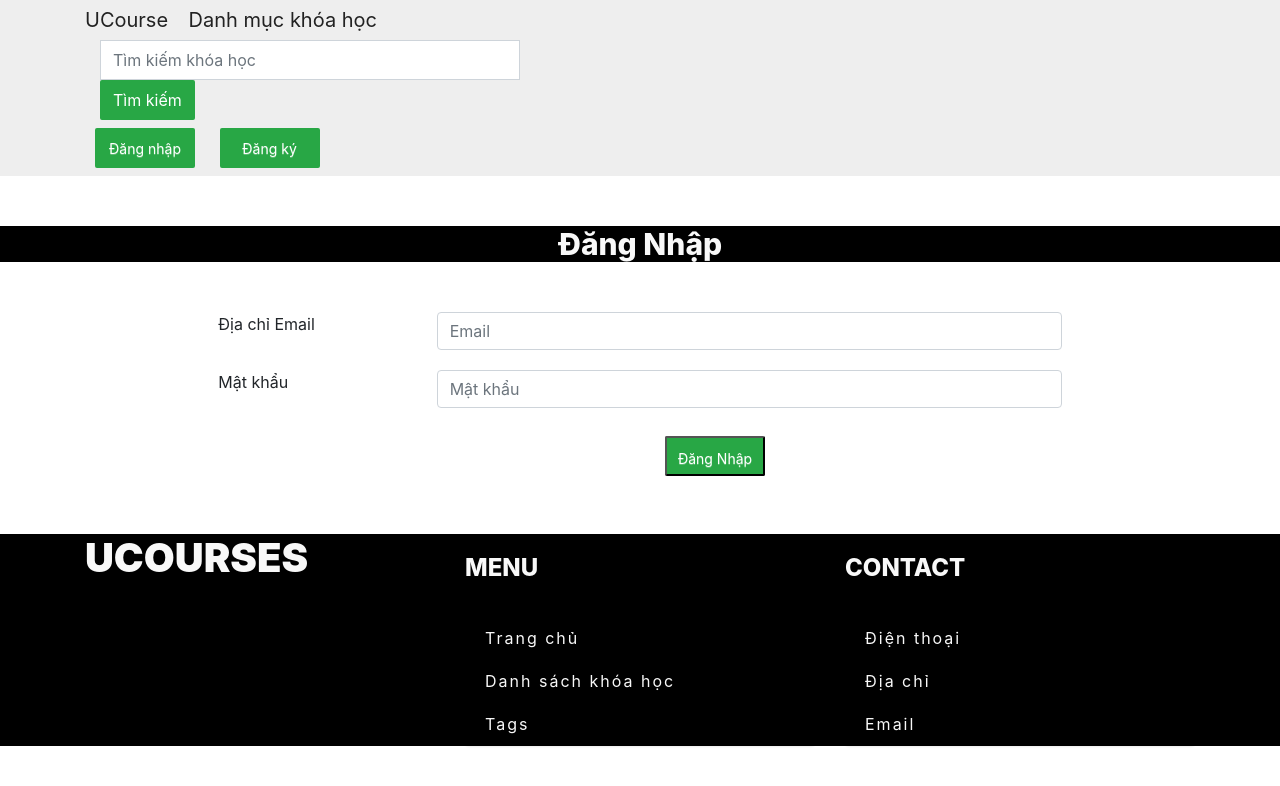
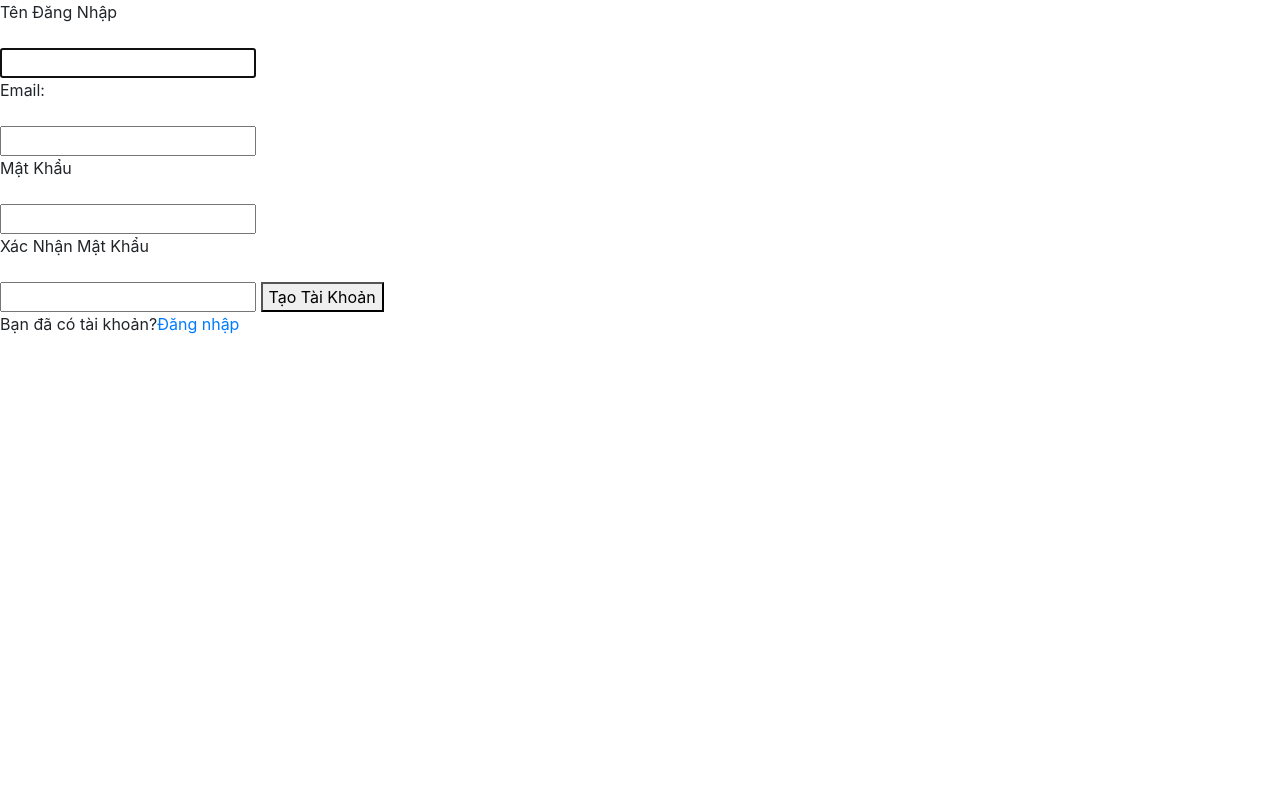
Before and after one commit to ngovietha/UCourses-Hust-20182, a Django app: template templates/login.html in a window 1280 px wide. Shown: the top 786 px of the page. Run offline with Django 3.2, Linux system fonts and the light colour scheme; the template is opened without the code that fills it, so the values that code supplies are empty; some libraries are stand-ins or nearby versions.

Commit message:
Update login.html

```diff
--- a/templates/login.html
+++ b/templates/login.html
@@ -1,200 +1,50 @@
-<!DOCTYPE html>
-<!--
-To change this license header, choose License Headers in Project Properties.
-To change this template file, choose Tools | Templates
-and open the template in the editor.
--->
-<html>
+<!doctype html>
+<!--[if lt IE 7]>      <html class="no-js lt-ie9 lt-ie8 lt-ie7" lang=""> <![endif]-->
+<!--[if IE 7]>         <html class="no-js lt-ie9 lt-ie8" lang=""> <![endif]-->
+<!--[if IE 8]>         <html class="no-js lt-ie9" lang=""> <![endif]-->
+<!--[if gt IE 8]><!--> <html class="no-js" lang=""> <!--<![endif]-->
     <head>
         <meta charset="utf-8">
         <meta http-equiv="X-UA-Compatible" content="IE=edge,chrome=1">
         <title></title>
         <meta name="description" content="">
         <meta name="viewport" content="width=device-width, initial-scale=1">
-        <link rel="apple-touch-icon" href="apple-touch-icon.png">
 
-        <link rel="stylesheet" href="../static/bootstrap4/css/bootstrap.min.css">
-        <style>
-            body {
-                pading-top:50px;
-                padding-bottom: 30px;
-            }
-            .header-link{
-                color:#222;
-            }
-            h1,h2,h3,h4{
-                font-family: inherit;
-            }
-
-            h4{
-                padding-top:20px;
-                font-weight:800;
-            }
-            .list-group-item{
-                letter-spacing: 2px;
-                font-weight: 900px;
-                border:0px !important;
-                background-color: black !important;
-                padding-bottom: 10px;
-                padding-top: 10px;
-            }
-            h4,h1,.title, .link-color{
-                color: #f8f8f8;
-            }
-            a:hover{
-                color: green;
-            }
-            a:link{
-                text-decoration: none;
-            }
-
-            .title{
-                margin:50px;
-                font-weight:800;
-                font-size: 30px;
-                text-align: center;
-            }
-            .widget{
-                margin:30px 0px ;
-                background-color: #fff;
-                padding:15px 20px;
-
-            }
-            .widget-title{
-                font-size: 22px;
-                font-weight: 600;
-                letter-spacing: 1px;
-                text-transform: uppercase;
-                line-height: normal;
-                margin-bottom: 25px;
-                font-family: inherit;
-            }
-            select{
-                background: #fff;
-                font-family: inherit;
-                height:40px;
-
-            }
-            .btn-fix, .btn-a{
-                background: #28a745;
-                color:#fff;
-                font-family: inherit;
-                height:40px;
-                border-radius: 2px;
-            }
-            .btn-a{
-                margin: 8px 10px;
-                font-size: 14px;
-                text-align: center;
-                padding-top: 10px !important;
-                width: 100px;
-            }
-            .black-page{
-                background-color: black;
-            }
-            .bright-page{
-                background: #fff;
-            }
-            .course-group{
-                margin-top: 40px;
-
-            }
-            .course-wrap{
-                margin-bottom:20px;
-                line-height: 2;
-
-            }
-        </style>
-        <link rel="stylesheet" href="../static/bootstrap4/css/bootstrap-theme.min.css">
-        <script src="../static/bootstrap4/js/bootstrap.js"></script>
+        <link rel="stylesheet" href="https://use.fontawesome.com/releases/v5.8.1/css/all.css" integrity="sha384-50oBUHEmvpQ+1lW4y57PTFmhCaXp0ML5d60M1M7uH2+nqUivzIebhndOJK28anvf" crossorigin="anonymous">
+        <link rel="stylesheet" href="https://stackpath.bootstrapcdn.com/bootstrap/4.3.1/css/bootstrap.min.css" integrity="sha384-ggOyR0iXCbMQv3Xipma34MD+dH/1fQ784/j6cY/iJTQUOhcWr7x9JvoRxT2MZw1T" crossorigin="anonymous">
+        <link href="style.css" rel="stylesheet" type="text/css"/>
+        <link href="dangky_dangnhap.css" rel="stylesheet" type="text/css"/>
+        <script src="https://code.jquery.com/jquery-3.3.1.slim.min.js" integrity="sha384-q8i/X+965DzO0rT7abK41JStQIAqVgRVzpbzo5smXKp4YfRvH+8abtTE1Pi6jizo" crossorigin="anonymous"></script>
+        <script src="https://cdnjs.cloudflare.com/ajax/libs/popper.js/1.14.7/umd/popper.min.js" integrity="sha384-UO2eT0CpHqdSJQ6hJty5KVphtPhzWj9WO1clHTMGa3JDZwrnQq4sF86dIHNDz0W1" crossorigin="anonymous"></script>
+        <script src="https://stackpath.bootstrapcdn.com/bootstrap/4.3.1/js/bootstrap.min.js" integrity="sha384-JjSmVgyd0p3pXB1rRibZUAYoIIy6OrQ6VrjIEaFf/nJGzIxFDsf4x0xIM+B07jRM" crossorigin="anonymous"></script>
         <script src="js/vendor/modernizr-2.8.3-respond-1.4.2.min.js"></script>
     </head>
     <body>
-        <!--[if lt IE 8]>
-            <p class="browserupgrade">You are using an <strong>outdated</strong> browser. Please <a href="http://browsehappy.com/">upgrade your browser</a> to improve your experience.</p>
-        <![endif]-->
-        <nav style="background: #eee;" >
-            <div class="container">
-                <div>
-                    <a class="navbar-brand header-link"  href="#">UCourse</a>
-                    <a class="navbar-brand header-link"  href="#">Danh mục khóa học</a>
-                </div>
-                <div class="col-md-6">
-                    <form>
-                        <div class="navbar-form">
-                            <input type="search" style="width:80%;height:40px;border-radius: 0" class="form-control" placeholder="Tìm kiếm khóa học">
+        <div class="login-page">
+      <div class="form">
+        <form class="register-form" method="post">
+          <input type="hidden" name="csrfmiddlewaretoken" value="HZF9GMTayyTLkZ2wiJunCwnrVRox1z1PZPmshXcVSsIXiOOWJA1qDUo5Anipg11q">
 
-                            <input type="button" class="btn btn-fix" value="Tìm kiếm">
-                        </div>
-                    </form>
-                </div>
-                <a class="navbar-brand btn-a"  href="#">Đăng nhập</a>
-                <a class="navbar-brand btn-a"  href="#">Đăng ký</a>
-            </div>
-        </nav>
-        <div class="black-page">
-            <div class="container" >
-                <div>
-                    <h1 class="title" >Đăng Nhập</h1>
-                </div>
-            </div>
-        </div>
-        <form class="form-horizontal" method="post" name="formLogin">
-            <div class="row">
-                <div class="col-md-2"></div>
-                <label class="control-label col-md-2">Địa chỉ Email</label>
-                <div class="col-md-6">
-                    <input type="name" name="txtUser" class="form-control" placeholder="Email">
-                </div>
-            </div>
-            <div class="row" style="margin-top: 20px">
-                <div class="col-md-2"></div>
-                <label class="control-label col-md-2">Mật khẩu</label>
-                <div class="col-md-6">
-                    <input type="password" name="txtPassword" class="form-control" placeholder="Mật khẩu">
-                </div>
-            </div>
-            <div class="row" style="margin-top: 20px; margin-bottom: 50px;">
-                <div class="col-md-6"></div>
-                <div class="col-md-2">
-                    <button type="submit" name="btnLogin" class="navbar-brand btn-a">Đăng Nhập</button>
-                </div>
-            </div>
-        </form>
-        <footer class="black-page">
-            <div class="container" >
-                <div class="row">
-                    <div class="col-md-4 col-sm-6 col-xs-12">
-                        <h1 style="font-weight:900">UCOURSES</h1>
-                    </div>
-                    <div class="col-md-4 col-sm-6 col-xs-12">
-                        <h4>MENU</h4>
-                        <hr>
-                        <ul class="list-group">
-                            <li class="list-group-item"><a class="link-color" href="#">Trang chủ</a></li>
-                            <li class="list-group-item"><a class="link-color" href="#">Danh sách khóa học</a></li>
-                            <li class="list-group-item"><a class="link-color" href="#">Tags</a></li>
-                        </ul>
-                    </div>
-                    <div class="col-md-4 col-sm-6 col-xs-12">
-                        <h4>CONTACT</h4>
-                        <hr>
-                        <ul class="list-group">
-                            <li class="list-group-item"><a class="link-color" href="#">Điện thoại</a></li>
-                            <li class="list-group-item"><a class="link-color" href="#">Địa chỉ</a></li>
-                            <li class="list-group-item"><a class="link-color" href="#">Email</a></li>
-                        </ul>
-                    </div>
-                </div>
-            </div>
-        </footer><!-- /container -->
-        <script src="//ajax.googleapis.com/ajax/libs/jquery/1.11.2/jquery.min.js"></script>
-        <script>window.jQuery || document.write('<script src="../static/js/jquery.min.js"><\/script>')</script>
+              <p style="text-align:left;"><label for="id_username">Tên Đăng Nhập</label></p>
+              <input type="text" name="username" maxlength="150" autofocus="" required="" id="id_username">
 
 
-        <!-- Google Analytics: change UA-XXXXX-X to be your site's ID. -->
-        <script>
+              <p style="text-align:left;"><label for="id_email">Email:</label></p>
+              <input type="email" name="email" maxlength="254" required="" id="id_email">
 
-        </script>
+
+              <p style="text-align:left;"><label for="id_password1">Mật Khẩu</label></p>
+              <input type="password" name="password" required="" id="id_password1">
+
+
+              <p style="text-align:left;"><label for="id_password2">Xác Nhận Mật Khẩu</label></p>
+              <input type="password" name="confirm" required="" id="id_password2">
+
+
+          <button type="submit">Tạo Tài Khoản</button>
+          <p class="message">Bạn đã có tài khoản?<a href="/login">Đăng nhập</a></p>
+        </form>
+      </div>
+    </div>
     </body>
 </html>
```
